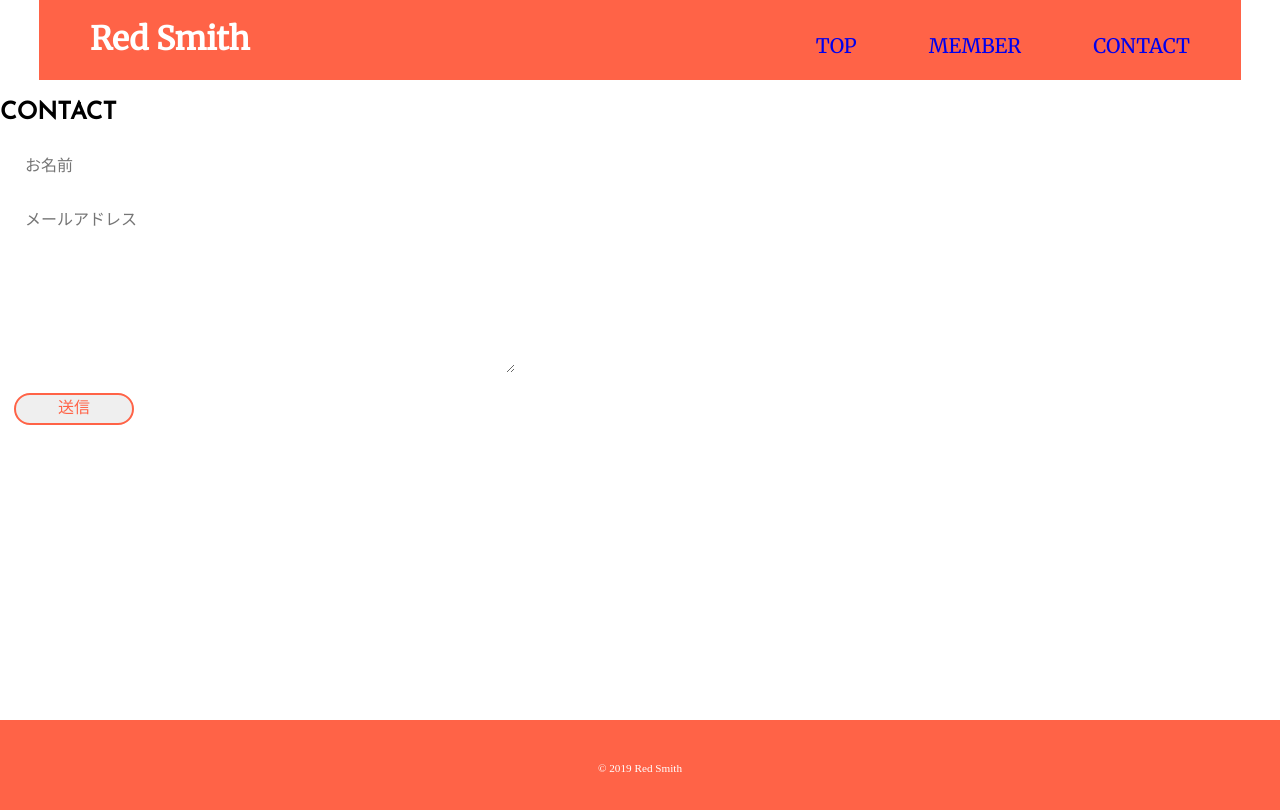
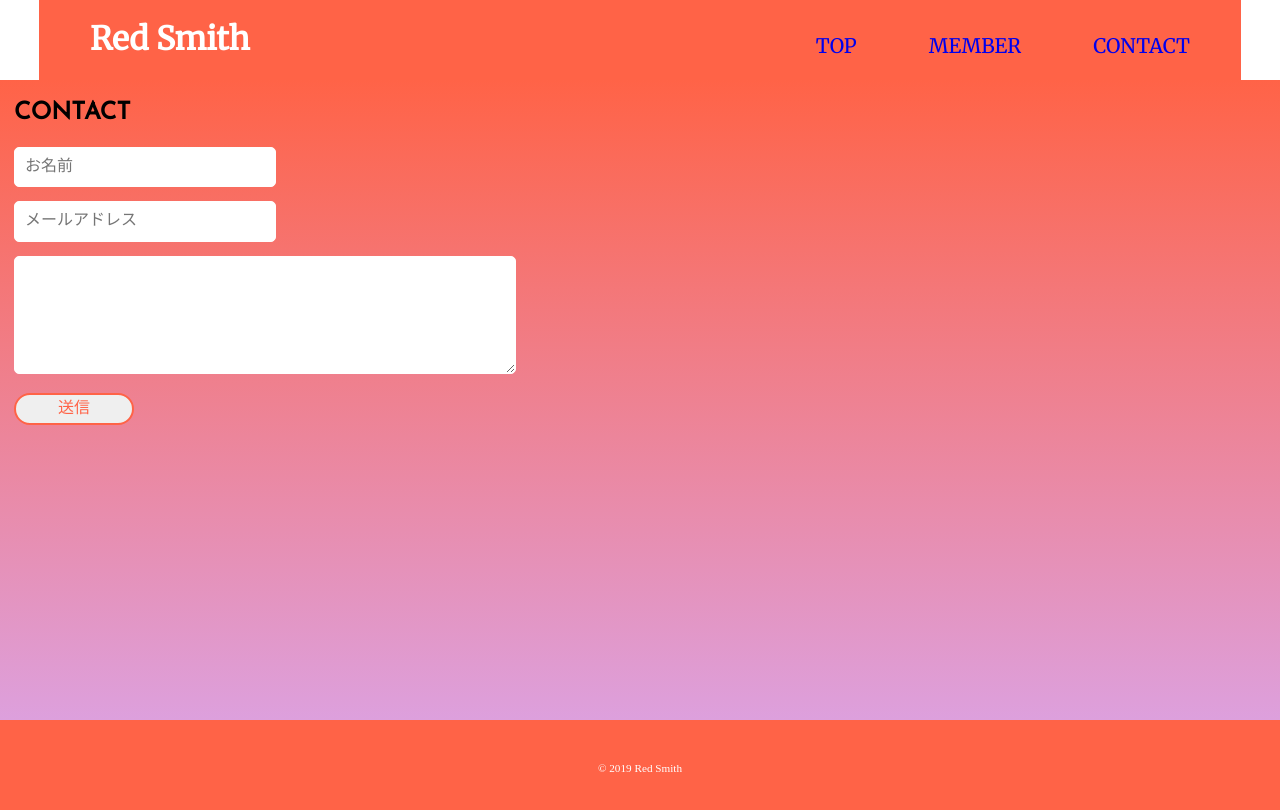
Before and after one commit to h1r0yuki8823/red_smith_idle, a Vue app: page /contact in a window 1280 px wide. Shown: the top 810 px of the page. Built offline with nearby package versions, Linux system fonts and the light colour scheme.

Commit message:
fixed validation

```diff
--- a/src/components/pages/contact.vue
+++ b/src/components/pages/contact.vue
@@ -3,7 +3,9 @@
     <h2>CONTACT</h2>
     <div class="contact-container">
       <div>
-        <input id="name" v-model="contactForm.name" placeholder="お名前">
+        <!--<input id="name" v-model="contactForm.name" placeholder="お名前">-->
+        <input name="name" v-validate="'required'" :class="{'input': true, 'form-danger':errors.has('name')}" id="name" v-model="contactForm.name" placeholder="お名前">
+        <span v-show="errors.has('name')" class="alert alert-danger">{{ errors.first('name')}}</span>
       </div>
       <div>
         <!--input id="email" v-model="contactForm.email" placeholder="メールアドレス"  > -->
@@ -14,7 +16,7 @@
         <textarea v-model="contactForm.contents" ></textarea>
       </div>
     </div>
-    <button v-on:click="sendMail">送信</button>
+    <button v-on:click="validateBeforeSubmit">送信</button>
   </div>
 </template>
 
@@ -37,14 +39,15 @@ export default {
 
       mailer(this.contactForm)
         .then(() => {
-          this.formReset()
           alert('success!')
+
         })
         .catch(err => {
           alert('error')
         })
         .finally(() => {
           this.contactForm.loading = false
+          this.formReset()
         })
     },
     formReset: function(){
@@ -53,7 +56,8 @@ export default {
     validateBeforeSubmit(){
       this.$validator.validateAll().then((result) => {
         if(result){
-          return;
+          this.sendMail();
+          return
         }
         alert('入力されていない項目があります。')
       })
@@ -66,13 +70,20 @@ export default {
 <style scoped>
 @import url('https://fonts.googleapis.com/css?family=Josefin+Sans');
 
+h2{
+  margin-left: 14px;
+}
+
 .contact{
   font-family: 'Josefin Sans', sans-serif;
   overflow: hidden;
-  background-color: white;
+  background: linear-gradient(tomato, plum);
   min-height: 80vh;
 }
 
+span{
+  margin-left:  14px;
+}
 
 input,
 textarea{
--- a/src/components/pages/member.vue
+++ b/src/components/pages/member.vue
@@ -25,7 +25,7 @@ export default {
 .members{
   font-family: 'Josefin Sans', sans-serif;
   overflow: hidden;
-  background-color: black;
+  background: linear-gradient(tomato, plum);
   min-height: 80vh;
   text-align: center;
 }
--- a/src/components/pages/top.vue
+++ b/src/components/pages/top.vue
@@ -59,5 +59,6 @@ export default {
 
 .top-button{
   margin-left: 30px;
+  margin-bottom: 20px;
 }
 </style>
```
